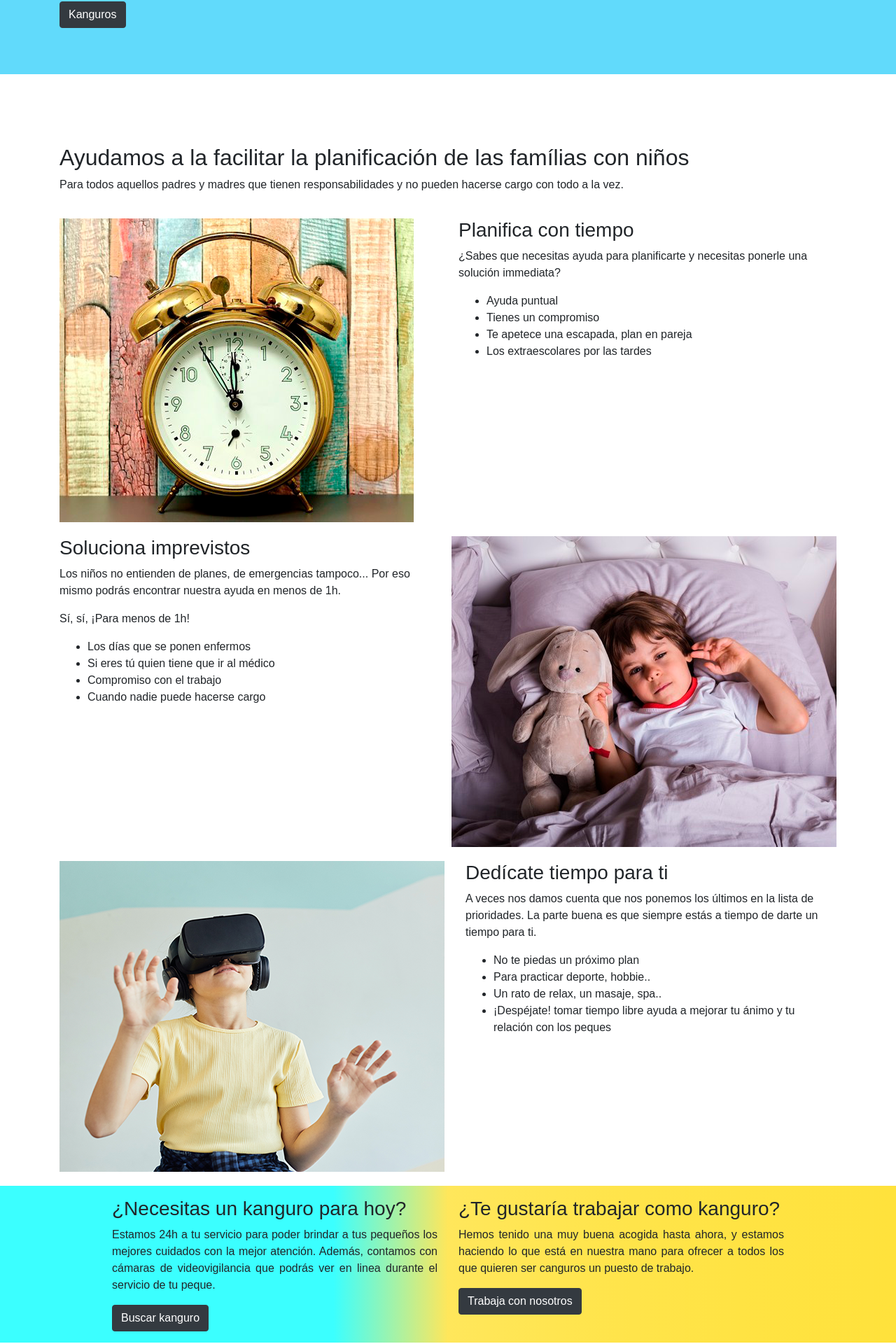
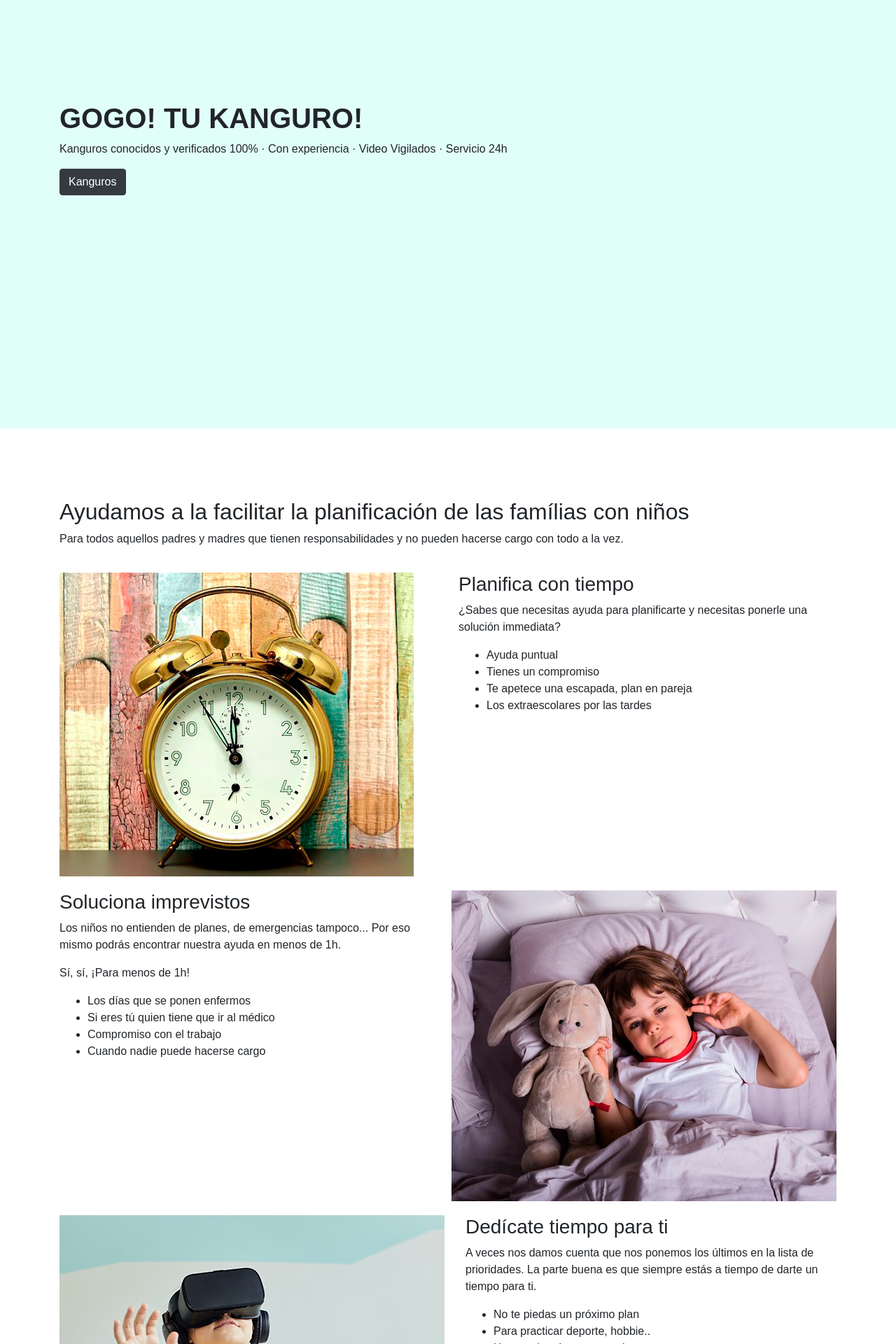
Before and after one commit to gogotukanguro/kanguro, a React (Create React App) app: page / in a window 1280 px wide. Shown: the part 244-2164 px from the top of the page at 70% size. Built offline with nearby package versions, Linux system fonts and the light colour scheme.

Commit message:
Lunes 22/11/21

```diff
--- a/src/App.css
+++ b/src/App.css
@@ -27,6 +27,11 @@
 .App-link {
   color: #61dafb;
 }
+.color1 {color: #b897e8;}
+.color2 {color: #ff98b8;}
+.color3 {color: #ffc8a3;}
+.color4 {color: #fffec3;}
+.color5 {color: #e1fff9;}
 
 @keyframes App-logo-spin {
   from {
--- a/src/CSS/Home.css
+++ b/src/CSS/Home.css
@@ -3,6 +3,7 @@
     margin-bottom: 100px;
 
 }
+
 
 .Service .row {
     margin-top: 20px;
@@ -31,21 +32,17 @@ text-align:justify;
     width: 100%;
 
 }
-.Service .recuardo1eracolumna .Textorecuadro{
-    margin-left: 10em;
-}
-.Service .recuardo2ndacolumna .Textorecuadro{
-    margin-right: 10em;
-}
+
 .recuardo1eracolumna{
-    margin-right: auto;
-background:linear-gradient(to right,rgb(0, 255, 255, 0.768),rgb(0, 255, 255, 0.768),rgb(0, 255, 255, 0.768),rgb(0, 255, 255, 0.768),rgba(255, 217, 0, 0.645));
-text-align:justify;
+
+    text-align:center;
+    padding: 5em;
 }
 
 .recuardo2ndacolumna{
-background:linear-gradient(to right,rgba(255, 217, 0, 0.645),rgba(255, 217, 0, 0.700),rgba(255, 217, 0, 0.740),rgba(255, 217, 0, 0.770));
-text-align:justify;
+
+    text-align:center;
+    padding: 5em;
 }
 
 
--- a/src/CSS/header.css
+++ b/src/CSS/header.css
@@ -1,7 +1,6 @@
 .Header{
     /* Fijar la imagen de fondo este vertical y
       horizontalmente y centrado */
-    position: relative;
     display: flex;
 
     background-position: center center;
@@ -16,11 +15,11 @@
     background-size: cover;
 
     /* Damos un color de fondo mientras la imagen está cargando  */
-    background-color: #61dafb;
-    height: 350px;
+    background-color: #e1fff9;
+    height: 100vh;
 }
 .Header .container{
-    margin-top: 150px;
+    margin: auto;
 }
 .HeaderTitle{
 }
--- a/src/Componentes/NavBar.js
+++ b/src/Componentes/NavBar.js
@@ -1,10 +1,11 @@
 import React from 'react';
 import {Nav, Navbar, NavDropdown} from "react-bootstrap";
 import logo from '../logo192.png';
+
 export default function NavBar () {
 return (
     <div>
-        <Navbar bg={"light"} variant={"light"} expand="lg" fixed={"top"}>
+        <Navbar  expand="lg" sticky="top">
             <div className="container">
                 <Navbar.Brand href="/">
                     <img
--- a/src/Componentes/header.js
+++ b/src/Componentes/header.js
@@ -11,7 +11,7 @@ export default function Header ({titulo, descripcion, boton}) {
             <div className="container">
                 <div className="row">
                     <div className="col-auto">
-                        <h1 className="HeaderTitle">{titulo}</h1>
+                        <h1 className="HeaderTitle"><strong>{titulo}</strong></h1>
                     </div>
                 </div>
                 <div className="row">
--- a/src/Paginas/Home.js
+++ b/src/Paginas/Home.js
@@ -87,26 +87,22 @@ export default function Home () {
 
 
                 <div className="container-expand">
-                        <div className="row recuadro2columnas">
+                        <div className="row">
 
-                            <div className="col recuardo1eracolumna ">
+                            <div className="col recuardo1eracolumna">
                                 <div className={"Textorecuadro"}>
-                                    <p> </p>
                                     <h3>¿Necesitas un kanguro para hoy?</h3>
                                     <p>Estamos 24h a tu servicio para poder brindar a tus pequeños los mejores cuidados con la mejor atención. Además, contamos con cámaras de videovigilancia que podrás ver en linea durante el servicio de tu peque.</p>
                                     <Button class="btn btn-info" variant={"dark"} href={"/Reservas"}>Buscar kanguro</Button>
-                                    <p> </p>
                                 </div>
                             </div>
 
                             <div className="col recuardo2ndacolumna">
                                 <div className={"Textorecuadro"}>
-                                    <p> </p>
                                     <h3>¿Te gustaría trabajar como kanguro?</h3>
                                     <p>Hemos tenido una muy buena acogida hasta ahora, y estamos haciendo lo que está en nuestra mano para ofrecer a todos los que quieren ser canguros un puesto de trabajo.</p>
                                     <Button class="btn btn-warning" variant={"dark"} href={"/ComoSerKanguro"}>Trabaja con nosotros</Button>
 
-                                    <p> </p>
                                 </div>
                             </div>
                         </div>
```
